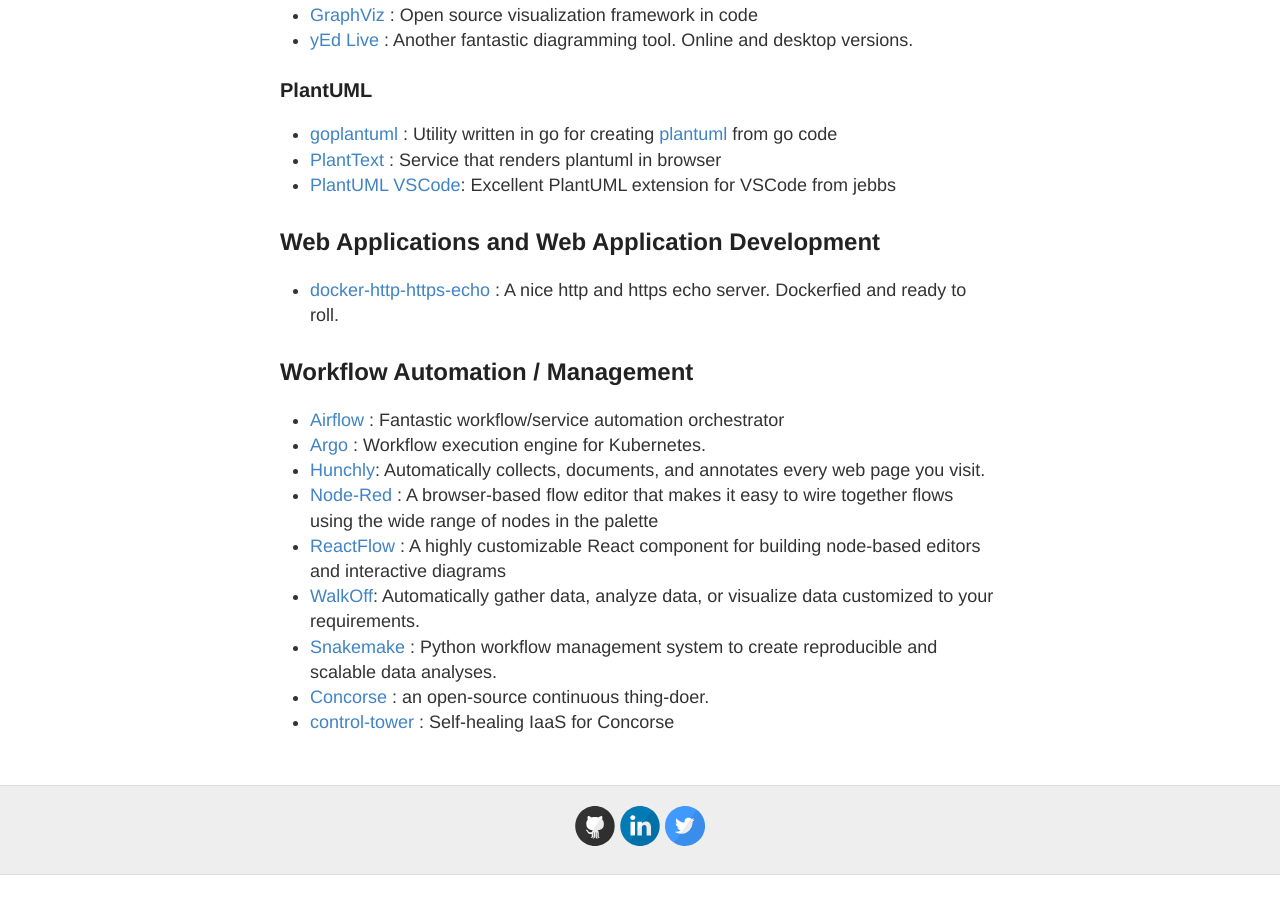
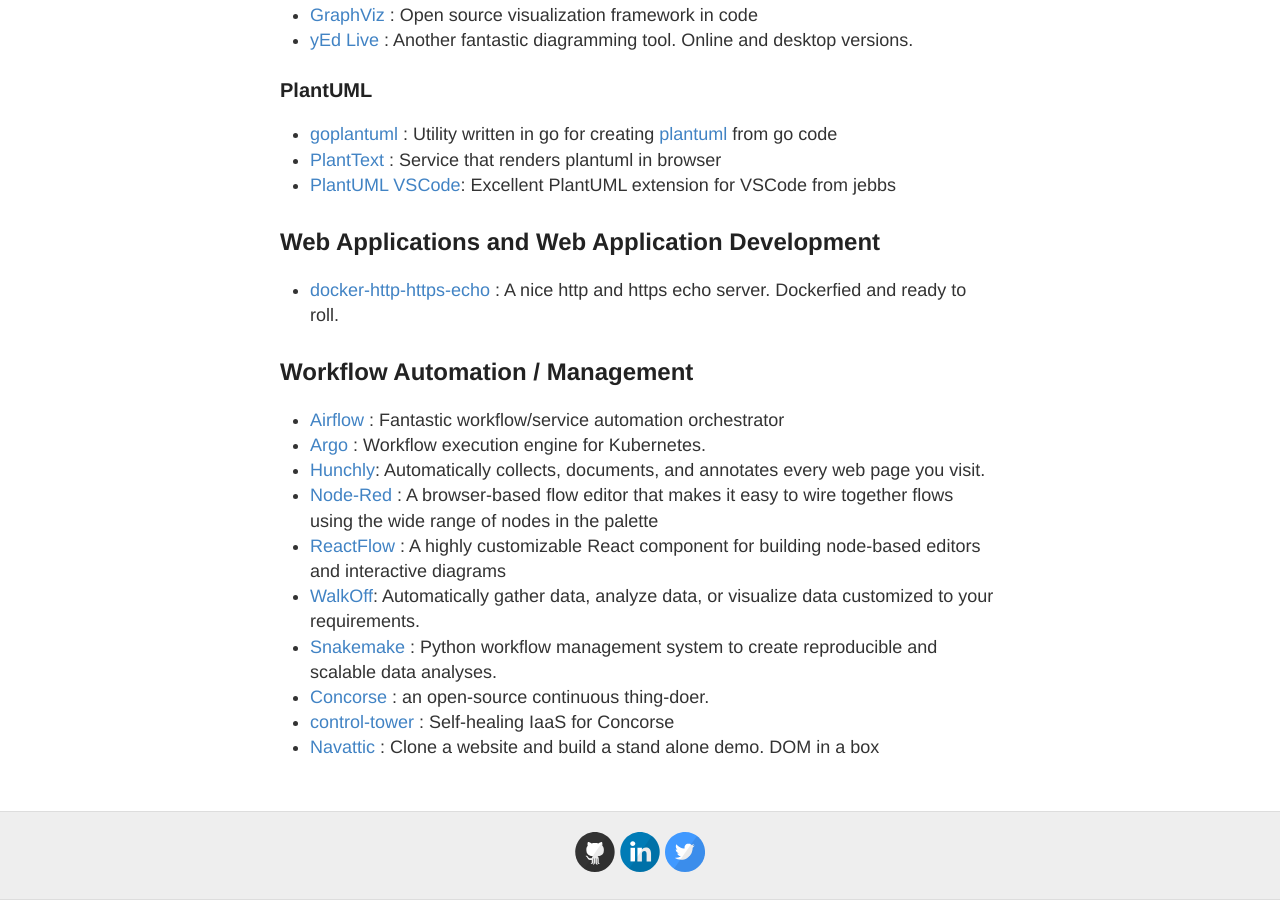
Before and after one commit to stevehenderson/stevehenderson.github.io, a Jekyll site: the page built from tools.md, in a window 1280 px wide and 900 px high, scrolled down 7273 px. Built offline with Jekyll 4.4.1, drawn with Linux system fonts in a browser that asks for light colours; before the commit the page ends 8148 px from its top, so only the background shows below that.

Commit message:
Update tools.md

```diff
--- a/tools.md
+++ b/tools.md
@@ -232,3 +232,4 @@
    * [Snakemake](https://snakemake.github.io/) : Python workflow management system to create reproducible and scalable data analyses.
    * [Concorse](https://concourse-ci.org/) : an open-source continuous thing-doer.
    * [control-tower](https://github.com/EngineerBetter/control-tower) : Self-healing IaaS for Concorse
+   * [Navattic](https://www.navattic.com/) : Clone a website and build a stand alone demo.  DOM in a box
```
